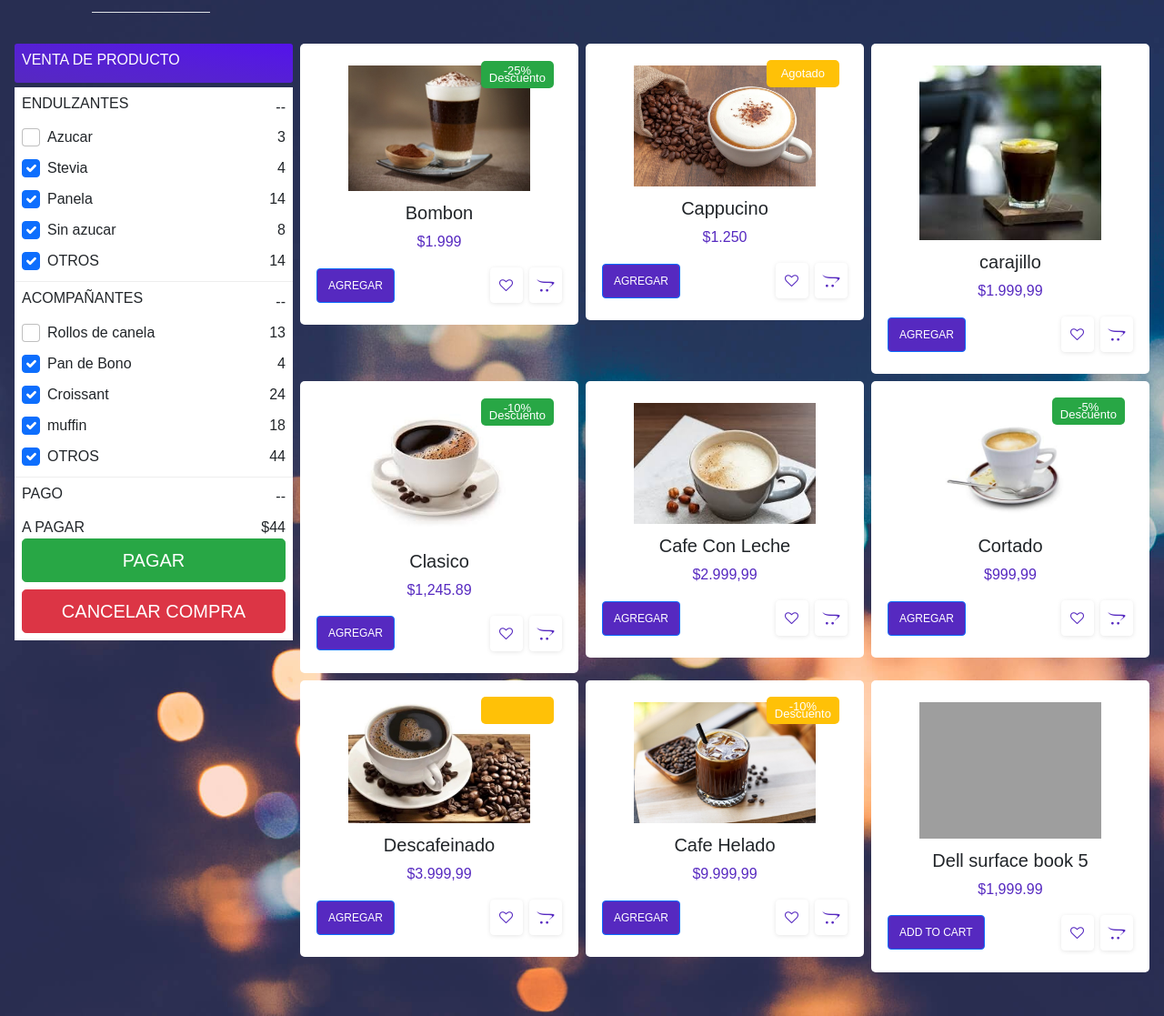
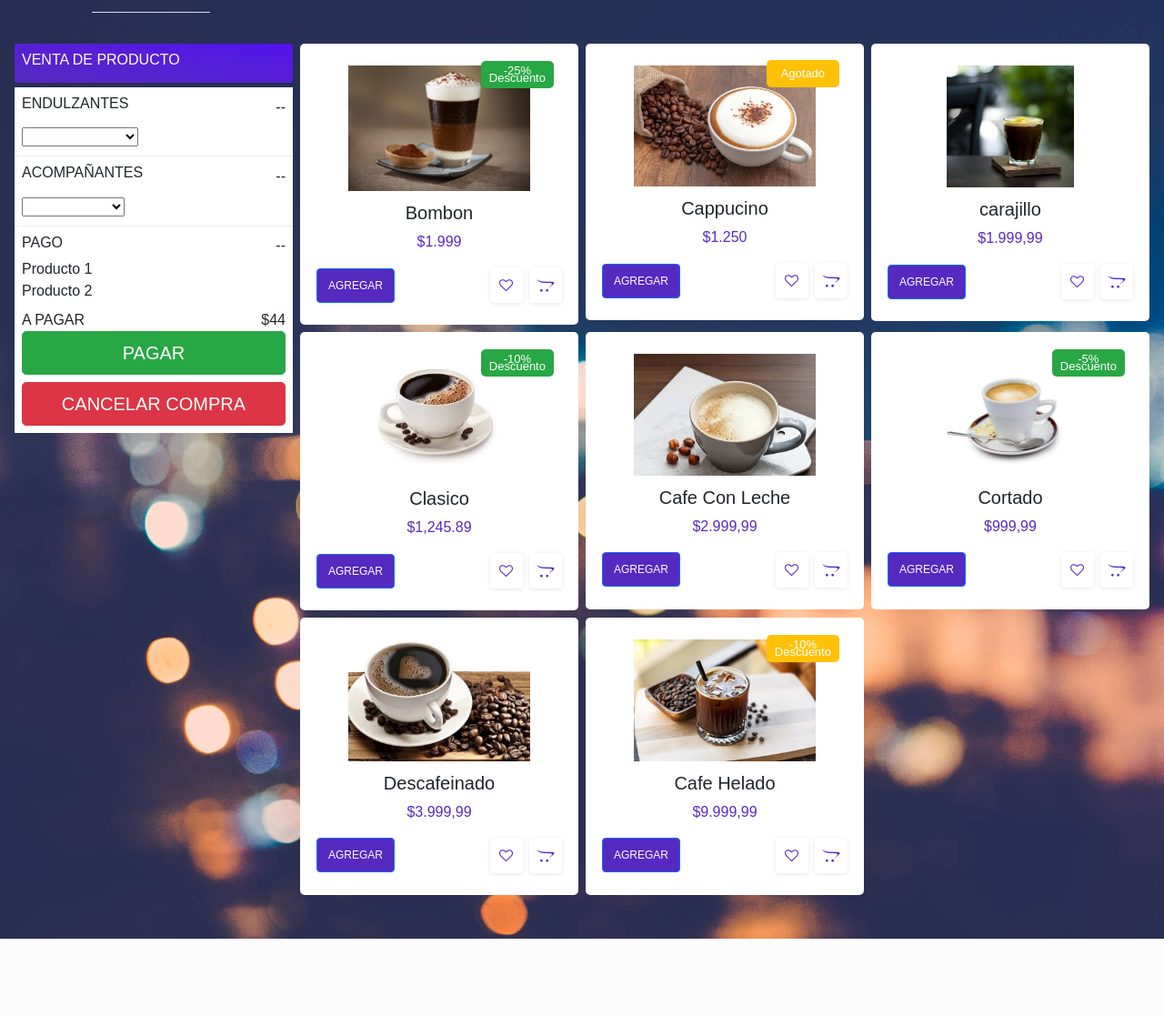
Before and after one commit to deissyMantilla/CafeteriaBrioche-, a Flask app: page /ventas in a window 1280 px wide. Shown: the part 96-1213 px from the top of the page at 91% size. After the commit the page ends 1128 px from the top, so only its background shows below. Run offline with Flask 2, Linux system fonts and the light colour scheme; grey boxes are pictures that could not be loaded.

Commit message:
[fix] administrarVentasArreglo de vista

```diff
--- a/templates/html/administrarVenta.html
+++ b/templates/html/administrarVenta.html
@@ -5,9 +5,9 @@
     <meta name="viewport" content="width=device-width, initial-scale=1">
     <meta charset='utf-8'>
     <meta name='viewport' content='width=device-width, initial-scale=1'>
-    <title>Snippet - BBBootstrap</title>
-    <link rel="stylesheet" type="text/css" href="../css/CajeroRegistroStyle.css">
-    <link rel="stylesheet" href="../css/nav.css">
+    <title>Venta De Productos</title>
+    <link href="{{url_for('static', filename='css/CajeroRegistroStyle.css')}}" rel="stylesheet">
+    <link href="{{url_for('static', filename='css/nav.css')}}" rel="stylesheet">
     <link href='https://cdn.jsdelivr.net/npm/bootstrap@5.0.0-alpha1/dist/css/bootstrap.min.css' rel='stylesheet'>
     <link href='https://cdnjs.cloudflare.com/ajax/libs/font-awesome/4.7.0/css/font-awesome.min.css' rel='stylesheet'>
     <style>
@@ -124,7 +124,7 @@
 <body oncontextmenu='return false' class='snippet-body'>
     <!--******ZONA DE LA BARRA DE NAVEGACION*******-->
     <nav class="nav">
-        <img src="../img/latte.png" alt="">
+        <img src="{{url_for('static', filename='img/latte.png')}}" alt="">
         <ul class="nav nav-tabs">
             <!-- <li> <a href="registroProducto.html" class="nav-link active">Registrar Producto</a></li>
             <li> <a href="registroCajero.html" class="nav-link">Registar cajero</a></li>
@@ -147,29 +147,16 @@
                         <h6 class="text-uppercase">Endulzantes</h6> <span>--</span>
                     </div>
                     <div class="d-flex justify-content-between mt-2">
-                        <div class="form-check"> <input class="form-check-input" type="checkbox" value=""
-                                id="flexCheckDefault"> <label class="form-check-label" for="flexCheckDefault"> Azucar
-                            </label> </div> <span>3</span>
-                    </div>
-                    <div class="d-flex justify-content-between mt-2">
-                        <div class="form-check"> <input class="form-check-input" type="checkbox" value=""
-                                id="flexCheckChecked" checked> <label class="form-check-label" for="flexCheckChecked">
-                                Stevia</label> </div> <span>4</span>
-                    </div>
-                    <div class="d-flex justify-content-between mt-2">
-                        <div class="form-check"> <input class="form-check-input" type="checkbox" value=""
-                                id="flexCheckChecked" checked> <label class="form-check-label" for="flexCheckChecked">
-                                Panela </label> </div> <span>14</span>
-                    </div>
-                    <div class="d-flex justify-content-between mt-2">
-                        <div class="form-check"> <input class="form-check-input" type="checkbox" value=""
-                                id="flexCheckChecked" checked> <label class="form-check-label" for="flexCheckChecked">
-                                Sin azucar </label> </div> <span>8</span>
-                    </div>
-                    <div class="d-flex justify-content-between mt-2">
-                        <div class="form-check"> <input class="form-check-input" type="checkbox" value=""
-                                id="flexCheckChecked" checked> <label class="form-check-label" for="flexCheckChecked">
-                                OTROS</label> </div> <span>14</span>
+                        <div> <select id="listaEndulzantes">
+                                <option value="1"></option>
+                                <option value="2">Azucar Natural</option>
+                                <option value="3">Stevia</option>
+                                <option value="4">Panela</option>
+                                <option value="5">Miel</option>
+                                <option value="6">Sacarina</option>
+                                <option value="7">Otros</option>
+                            </select>
+                        </div>
                     </div>
                 </div>
                 <!--********Zona Blanca Del Acompañante********-->
@@ -178,36 +165,26 @@
                         <h6 class="text-uppercase">Acompañantes</h6> <span>--</span>
                     </div>
                     <div class="d-flex justify-content-between mt-2">
-                        <div class="form-check"> <input class="form-check-input" type="checkbox" value=""
-                                id="flexCheckDefault"> <label class="form-check-label" for="flexCheckDefault"> Rollos de
-                                canela
-                            </label> </div> <span>13</span>
-                    </div>
-                    <div class="d-flex justify-content-between mt-2">
-                        <div class="form-check"> <input class="form-check-input" type="checkbox" value=""
-                                id="flexCheckChecked" checked> <label class="form-check-label" for="flexCheckChecked">
-                                Pan de Bono </label> </div> <span>4</span>
-                    </div>
-                    <div class="d-flex justify-content-between mt-2">
-                        <div class="form-check"> <input class="form-check-input" type="checkbox" value=""
-                                id="flexCheckChecked" checked> <label class="form-check-label" for="flexCheckChecked">
-                                Croissant </label> </div> <span>24</span>
-                    </div>
-                    <div class="d-flex justify-content-between mt-2">
-                        <div class="form-check"> <input class="form-check-input" type="checkbox" value=""
-                                id="flexCheckChecked" checked> <label class="form-check-label" for="flexCheckChecked">
-                                muffin </label> </div> <span>18</span>
-                    </div>
-                    <div class="d-flex justify-content-between mt-2">
-                        <div class="form-check"> <input class="form-check-input" type="checkbox" value=""
-                                id="flexCheckChecked" checked> <label class="form-check-label" for="flexCheckChecked">
-                                OTROS </label> </div> <span>44</span>
+                        <div> <select id="listaEndulzantes">
+                                <option value="1"></option>
+                                <option value="2">Pan de bono</option>
+                                <option value="3">Brownie</option>
+                                <option value="4">Muffins</option>
+                                <option value="5">Biscotti</option>
+                                <option value="6">Galletas</option>
+                                <option value="7">Otros</option>
+                            </select>
+                        </div>
                     </div>
                 </div>
                 <!--********Zona Types********-->
                 <div class="type p-2 mb-2">
                     <div class="heading d-flex justify-content-between align-items-center">
                         <h6 class="text-uppercase">PAGO</h6> <span>--</span>
+                    </div>
+                    <div>
+                        <label for="" id="productos">Producto 1</label>
+                        <br><label for="" id="valor">Producto 2</label>
                     </div>
                     <div class="d-flex justify-content-between mt-2">
                         <label class="form-check-label" for="flexCheckChecked">
@@ -222,7 +199,7 @@
                 <div class="row g-2">
                     <div class="col-md-4">
                         <div class="product py-4"> <span class="off bg-success">-25% Descuento</span>
-                            <div class="text-center"> <img src="../img/bombon.jpeg" width="200"> </div>
+                            <div class="text-center"> <img src="../static/img/bombon.jpeg" width="200"> </div>
                             <div class="about text-center">
                                 <h5>Bombon</h5> <span>$1.999</span>
                             </div>
@@ -235,7 +212,7 @@
                     </div>
                     <div class="col-md-4">
                         <div class="product py-4"> <span class="off bg-warning">Agotado</span>
-                            <div class="text-center"> <img src="../img/cappucino.jpeg" width="200"> </div>
+                            <div class="text-center"> <img src="../static/img/cappucino.jpeg" width="200"> </div>
                             <div class="about text-center">
                                 <h5>Cappucino </h5> <span>$1.250</span>
                             </div>
@@ -248,7 +225,7 @@
                     </div>
                     <div class="col-md-4">
                         <div class="product py-4">
-                            <div class="text-center"> <img src="../img/carajillo.jpeg" width="200"> </div>
+                            <div class="text-center"> <img src="../static/img/carajillo.jpeg" width="140"> </div>
                             <div class="about text-center">
                                 <h5>carajillo</h5> <span>$1.999,99</span>
                             </div>
@@ -261,12 +238,12 @@
                     </div>
                     <div class="col-md-4">
                         <div class="product py-4"> <span class="off bg-success">-10% Descuento</span>
-                            <div class="text-center"> <img src="../img/clasico.jpeg" width="200"> </div>
+                            <div class="text-center"> <img src="../static/img/clasico.jpeg" width="180"> </div>
                             <div class="about text-center">
                                 <h5>Clasico</h5> <span>$1,245.89</span>
                             </div>
                             <div class="cart-button mt-3 px-2 d-flex justify-content-between align-items-center">
-                                <button class="btn btn-primary text-uppercase">Agregar</button>
+                                <button class="btn btn-primary text-uppercase" href="#productos">Agregar</button>
                                 <div class="add"> <span class="product_fav"><i class="fa fa-heart-o"></i></span> <span
                                         class="product_fav"><i class="fa fa-opencart"></i></span> </div>
                             </div>
@@ -275,7 +252,7 @@
                     <div class="col-md-4">
                         <div class="product py-4">
                             <!-- <span class="off bg-success">-25% OFF</span> -->
-                            <div class="text-center"> <img src="../img/conLeche.jpeg" width="200"> </div>
+                            <div class="text-center"> <img src="../static/img/conLeche.jpeg" width="200"> </div>
                             <div class="about text-center">
                                 <h5>Cafe Con Leche</h5> <span>$2.999,99</span>
                             </div>
@@ -288,20 +265,21 @@
                     </div>
                     <div class="col-md-4">
                         <div class="product py-4"> <span class="off bg-success">-5% Descuento</span>
-                            <div class="text-center"> <img src="../img/cortao.jpeg" width="200"> </div>
+                            <div class="text-center"> <img src="../static/img/cortao.jpeg" width="200"> </div>
                             <div class="about text-center">
                                 <h5>Cortado</h5> <span>$999,99</span>
                             </div>
                             <div class="cart-button mt-3 px-2 d-flex justify-content-between align-items-center">
-                                <button class="btn btn-primary text-uppercase">Agregar</button>
+                                <button class="btn btn-primary text-uppercase" id="agregar">Agregar</button>
                                 <div class="add"> <span class="product_fav"><i class="fa fa-heart-o"></i></span> <span
                                         class="product_fav"><i class="fa fa-opencart"></i></span> </div>
                             </div>
                         </div>
                     </div>
                     <div class="col-md-4">
-                        <div class="product py-4"> <span class="off bg-warning"></span>
-                            <div class="text-center"> <img src="../img/descafeinao.jpeg" width="200"> </div>
+                        <div class="product py-4">
+                            <!--<span class="off bg-warning"></span>-->
+                            <div class="text-center"> <img src="../static/img/descafeinao.jpeg" width="200"> </div>
                             <div class="about text-center">
                                 <h5>Descafeinado</h5> <span>$3.999,99</span>
                             </div>
@@ -314,25 +292,12 @@
                     </div>
                     <div class="col-md-4">
                         <div class="product py-4"><span class="off bg-warning">-10% Descuento</span>
-                            <div class="text-center"> <img src="../img/helado.jpeg" width="200"> </div>
+                            <div class="text-center"> <img src="../static/img/helado.jpeg" width="200"> </div>
                             <div class="about text-center">
                                 <h5>Cafe Helado</h5> <span>$9.999,99</span>
                             </div>
                             <div class="cart-button mt-3 px-2 d-flex justify-content-between align-items-center">
                                 <button class="btn btn-primary text-uppercase">Agregar</button>
-                                <div class="add"> <span class="product_fav"><i class="fa fa-heart-o"></i></span> <span
-                                        class="product_fav"><i class="fa fa-opencart"></i></span> </div>
-                            </div>
-                        </div>
-                    </div>
-                    <div class="col-md-4">
-                        <div class="product py-4">
-                            <div class="text-center"> <img src="https://i.imgur.com/OdRSpXG.jpg" width="200"> </div>
-                            <div class="about text-center">
-                                <h5>Dell surface book 5</h5> <span>$1,999.99</span>
-                            </div>
-                            <div class="cart-button mt-3 px-2 d-flex justify-content-between align-items-center">
-                                <button class="btn btn-primary text-uppercase">Add to cart</button>
                                 <div class="add"> <span class="product_fav"><i class="fa fa-heart-o"></i></span> <span
                                         class="product_fav"><i class="fa fa-opencart"></i></span> </div>
                             </div>
```
